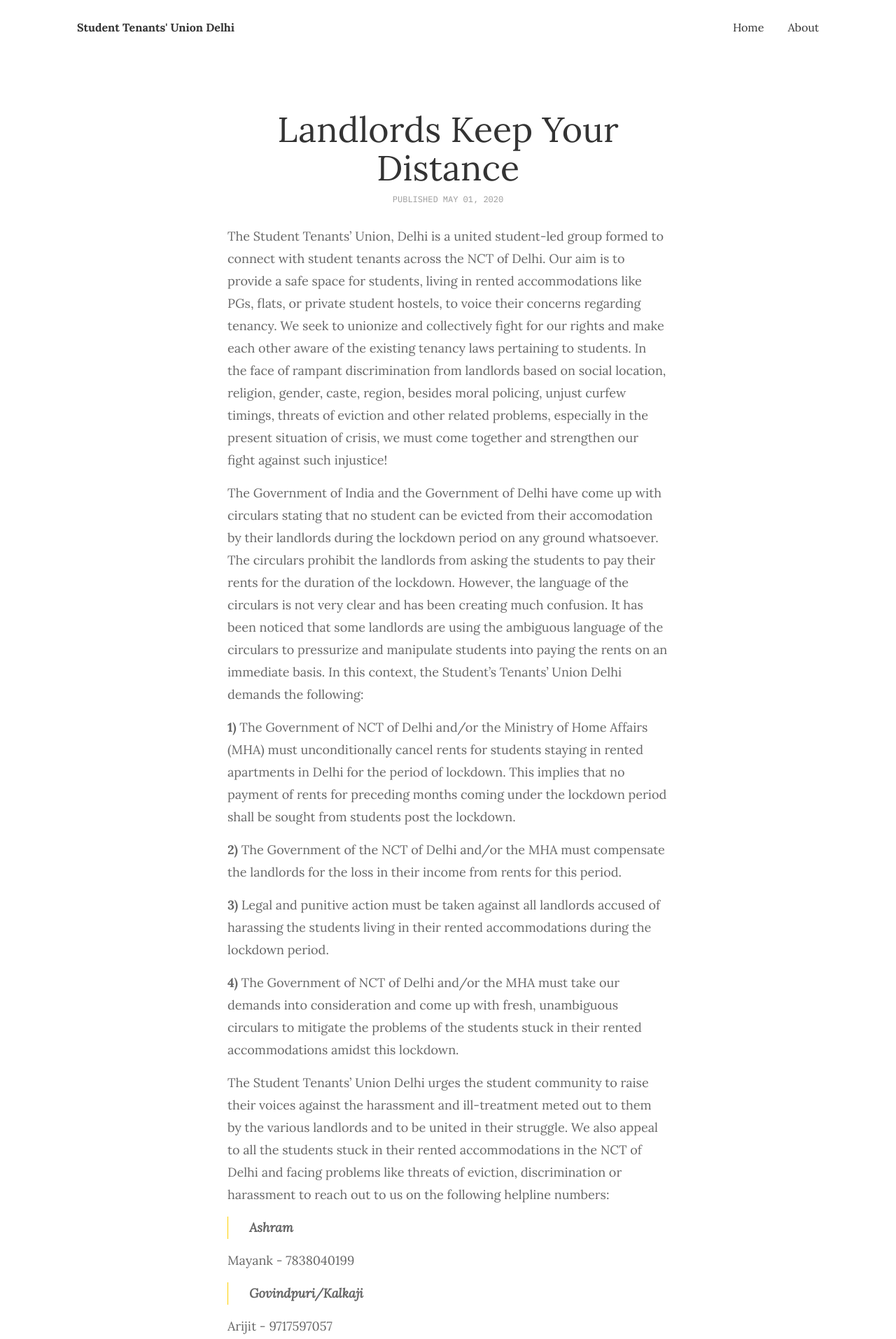
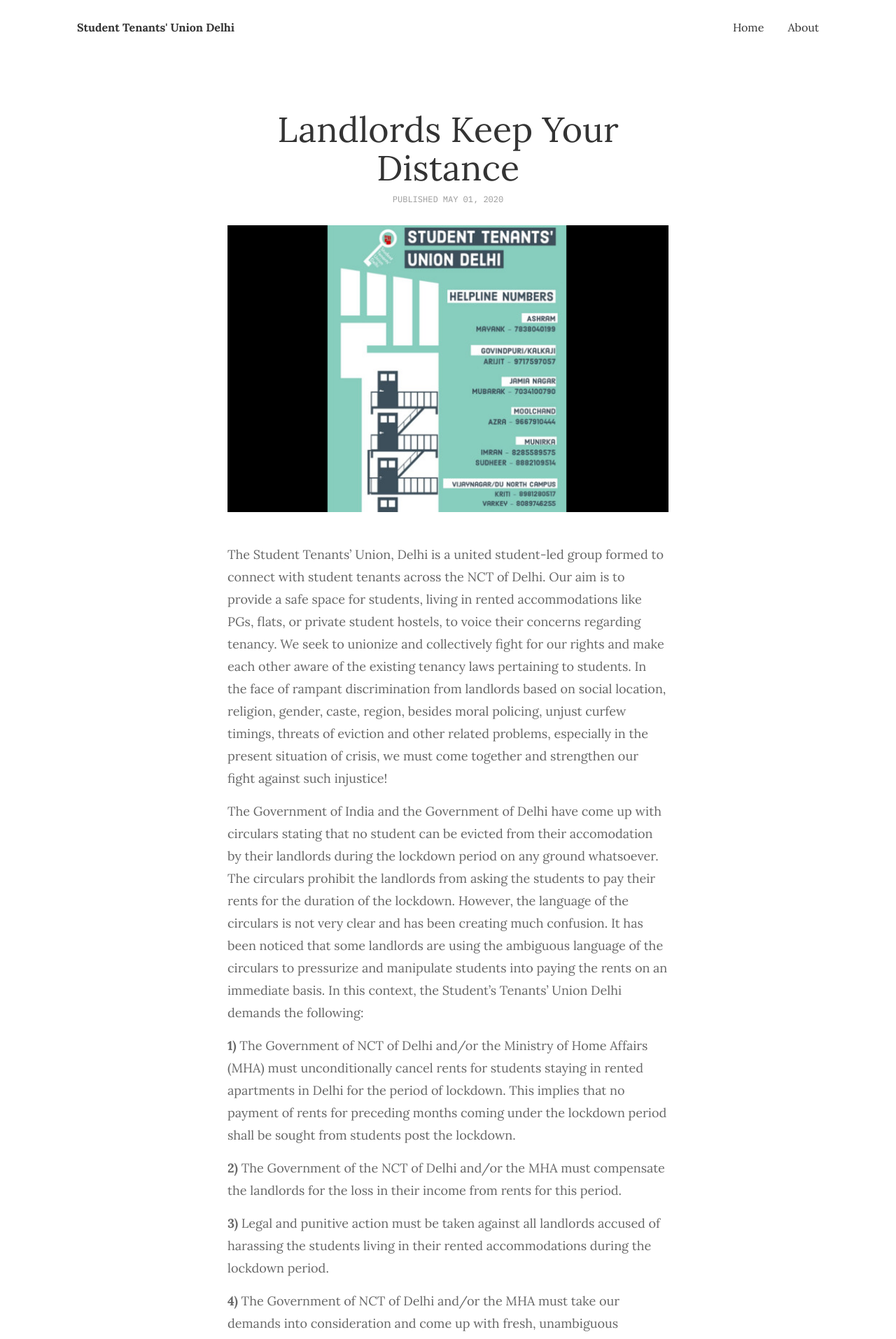
Before and after one commit to studelhi/studelhi.github.io, a Jekyll site: the page built from _posts/2020-05-01-landlords-keep-your-distance.md, in a window 1280 px wide. Shown: the top 1914 px of the page at 70% size. Built offline with Jekyll 4.4.1, drawn with Linux system fonts in a browser that asks for light colours.

Commit message:
desperado

```diff
--- a/_layouts/post.html
+++ b/_layouts/post.html
@@ -10,8 +10,8 @@ layout: default
       <div class="post__date">
         <time datetime="{{ page.date | date_to_xmlschema }}">Published {{page.date | date: '%b %d, %Y'}}</time>
       </div>
-      {% if post.image %}
-      <div class="post-image img-blur" style="background-image: url({{site.baseurl}}{{post.image}})"></div>
+      {% if page.image %}
+      <div class="post-image img-blur" style="background-image: url({{site.baseurl}}{{page.image}})"></div>
       {% endif %}
     </div>
 
```
